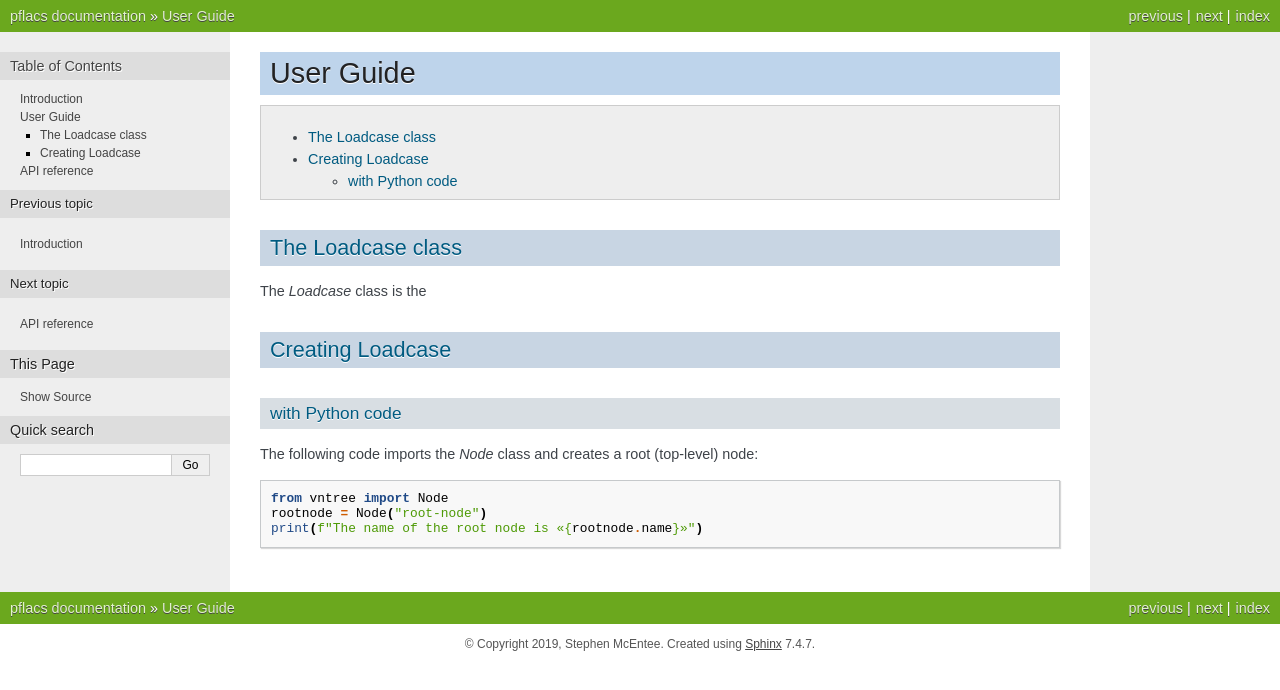
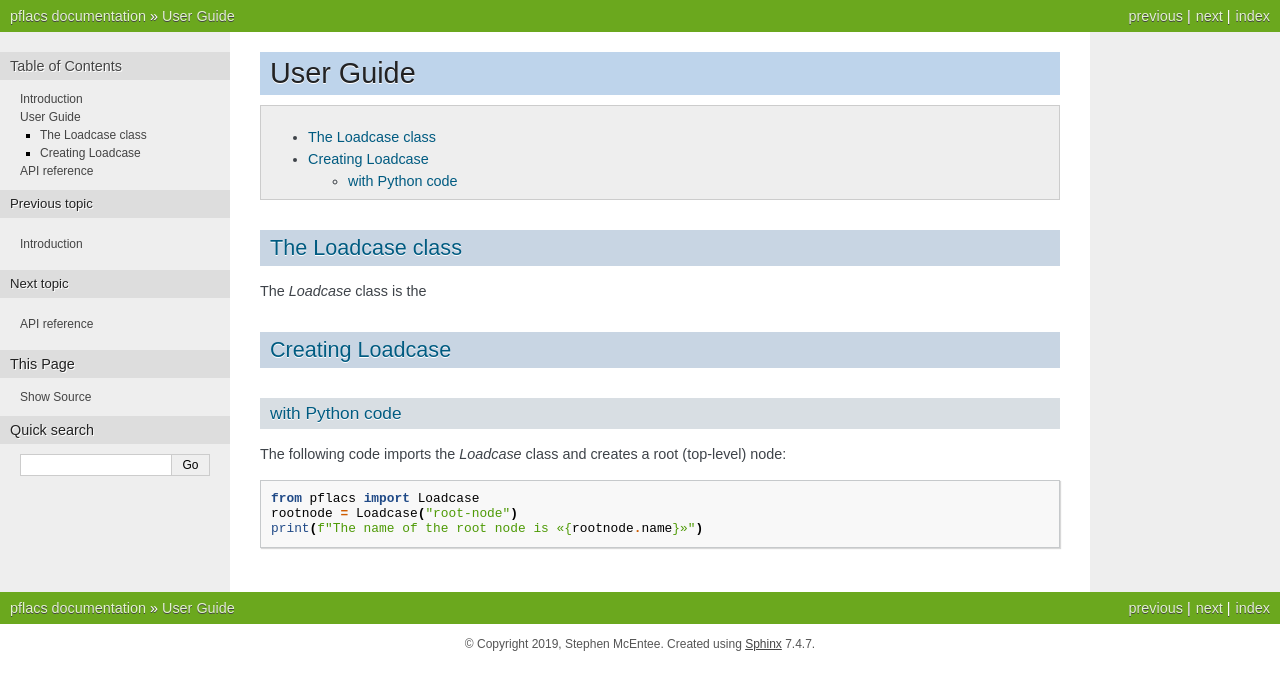
Before and after one commit to qwilka/pflacs, a Sphinx documentation site: the page built from docs/user-guide.rst, in a window 1280 px wide. Shown: the top 690 px of the page. Built offline with Sphinx 7.4.7, drawn with Linux system fonts in a browser that asks for light colours.

Commit message:
trying to get docs working

```diff
--- a/docs/user-guide.rst
+++ b/docs/user-guide.rst
@@ -16,10 +16,10 @@ Creating Loadcase
 with Python code
 ^^^^^^^^^^^^^^^^
 
-The following code imports the `Node` class and creates a root (top-level) node:
+The following code imports the `Loadcase` class and creates a root (top-level) node:
 
 .. code-block:: python
 
-    from vntree import Node
-    rootnode = Node("root-node")
+    from pflacs import Loadcase
+    rootnode = Loadcase("root-node")
     print(f"The name of the root node is «{rootnode.name}»")
```
